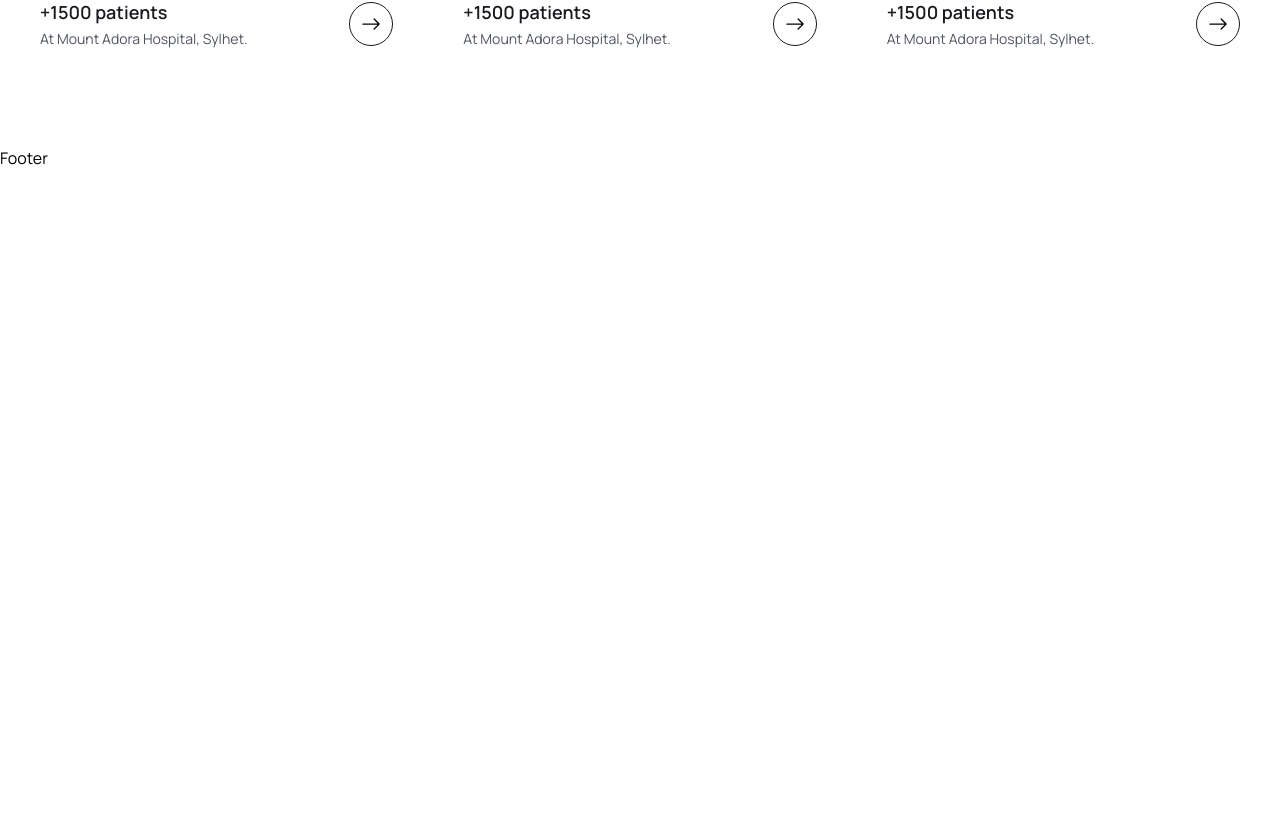
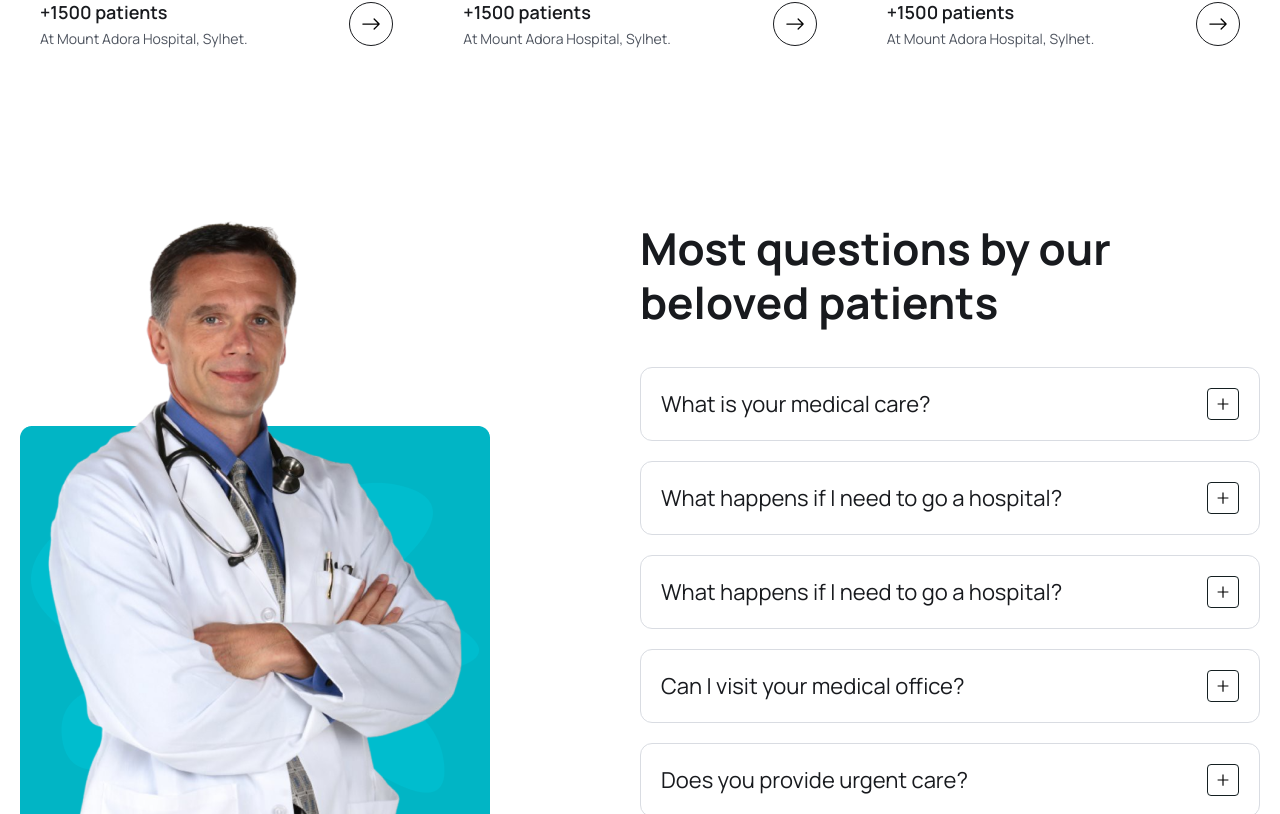
Before and after one commit to babymoonjunior/react-doctor-appointment, a React (Vite) app in the folder client/: page / in a window 1280 px wide. Shown: the part 4646-5460 px from the top of the page. Before the commit the page ends 4816 px from the top, so only its background shows below. Built offline with nearby package versions, Linux system fonts and the light colour scheme; the HTML template or start-up script is replaced by a standard one.

Commit message:
Style: FAQ section

```diff
--- /dev/null
+++ b/client/src/components/Faq/FaqItem.jsx
@@ -0,0 +1,39 @@
+/* eslint-disable react/prop-types */
+import { useState } from "react";
+import { AiOutlineMinus, AiOutlinePlus } from "react-icons/ai";
+
+const FaqItem = ({ item }) => {
+  const [isOpen, setIsOpen] = useState(false);
+
+  const toggleAccordion = () => {
+    setIsOpen(!isOpen);
+  };
+
+  return (
+    <div
+      className="p-3 lg:p-5 rounded-[12px] border border-solid border-[#D9DCE2]
+    mb-5 cursor-pointer"
+    >
+      <div className="flex items-center justify-between gap-5" onClick={toggleAccordion}>
+        <h4 className="text-[16px] leading-7 lg:text-[22px] lg:leading-8 text-headingColor">
+          {item.question}
+        </h4>
+        <div
+          className={`${
+            isOpen && "bg-primaryColor text-white border-none"
+          } w-7 h-7 lg:w-8 lg:h-8 border border-solid border-[#141F21] rounded flex items-center justify-center`}
+        >
+          {isOpen ? <AiOutlineMinus /> : <AiOutlinePlus />}
+        </div>
+      </div>
+
+      {isOpen && (<div className="mt-4">
+        <p className="text-[14px] leading-6 lg:text-[16px] lg:leading-7 font-[400] text-textColor">
+            {item.content}
+        </p>
+      </div>)}
+    </div>
+  );
+};
+
+export default FaqItem;
--- /dev/null
+++ b/client/src/components/Faq/FaqList.jsx
@@ -0,0 +1,13 @@
+import {faqs} from "../../assets/data/faqs";
+import FaqItem from './FaqItem';
+
+const FaqList = () => {
+  return (
+    <ul className='mt-[38px]'>
+        {faqs.map((item,index)=>(<FaqItem item={item} key={index} />))}
+
+    </ul>
+  )
+}
+
+export default FaqList
--- a/client/src/pages/Home.jsx
+++ b/client/src/pages/Home.jsx
@@ -7,11 +7,13 @@ import icon03 from "../assets/images/icon03.png";
 import featureImg from "../assets/images/feature-img.png";
 import videoIcon from "../assets/images/video-icon.png";
 import avatarIcon from "../assets/images/avatar-icon.png";
+import faqImg from "../assets/images/faq-img.png";
 import { Link } from "react-router-dom";
 import { BsArrowRight } from "react-icons/bs";
 import About from "../components/About/About";
 import ServiceList from "../components/Services/ServiceList";
 import DoctorList from "../components/Doctors/DoctorList";
+import FaqList from "../components/Faq/FaqList";
 
 const Home = () => {
   return (
@@ -263,6 +265,26 @@ const Home = () => {
         </div>
       </section>
       {/* our great doctors end */}
+
+      {/* FAQ section */}
+      <section>
+        <div className="container">
+          <div className="flex justify-between gap-[50px] lg:gap-0">
+            <div className="w-1/2 hidden md:block">
+              <img src={faqImg} alt="" />
+            </div>
+
+            <div className="w-full md:w-1/2">
+              <h2 className="heading">
+                Most questions by our beloved patients
+              </h2>
+              <FaqList />
+            </div>
+          </div>
+        </div>
+      </section>
+      {/* FAQ section END */}
+
     </>
   );
 };
```
